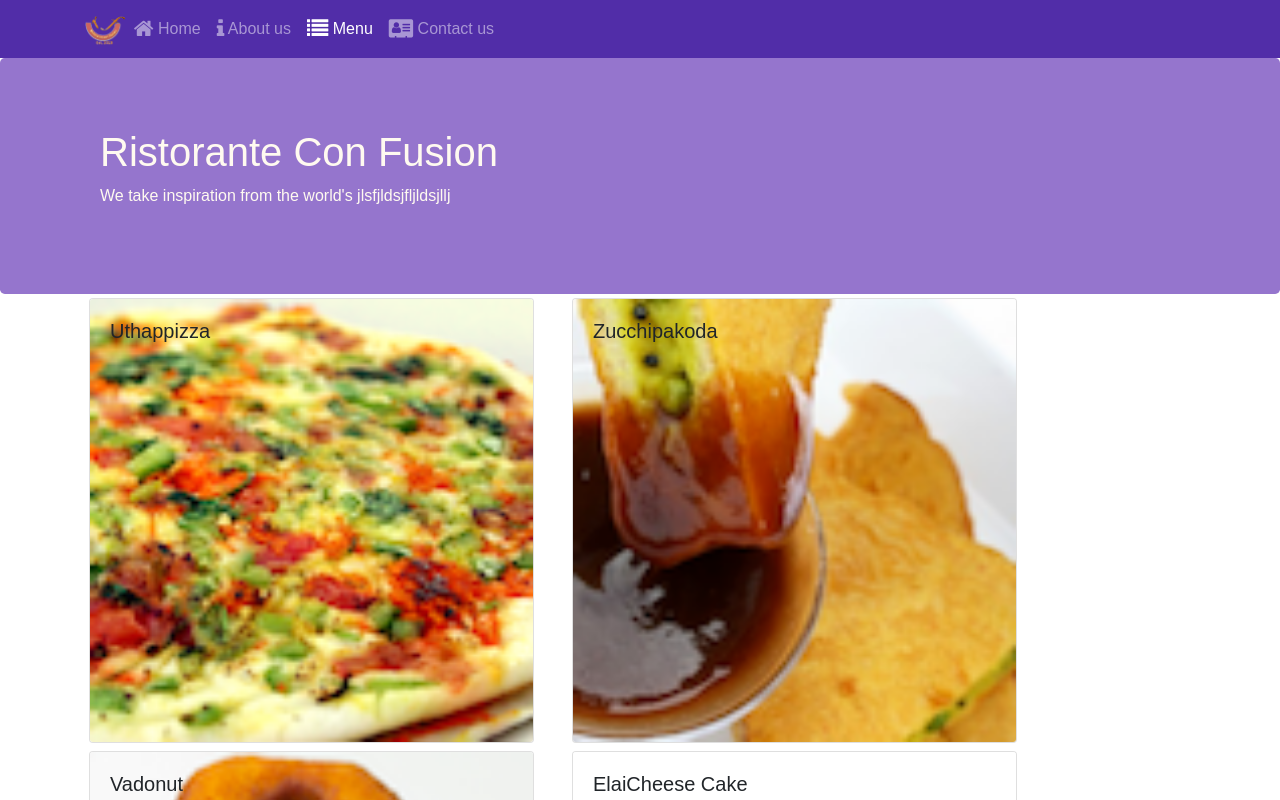
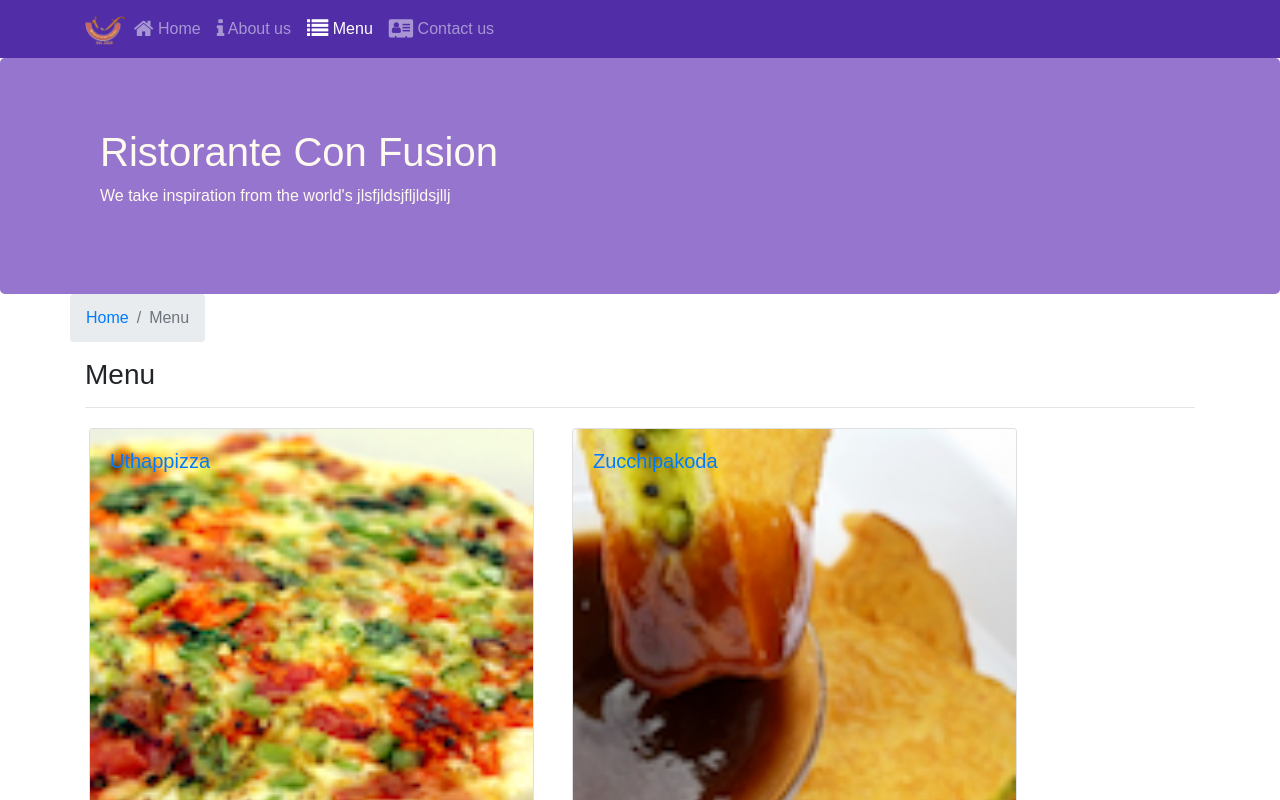
Before and after one commit to sagmulders/coursera-fewdwr, a React (Create React App) app: page /menu in a window 1280 px wide. Shown: the top 800 px of the page. Built offline with nearby package versions, Linux system fonts and the light colour scheme.

Commit message:
spa part 2

```diff
--- a/src/components/ContactComponent.js
+++ b/src/components/ContactComponent.js
@@ -1,11 +1,23 @@
 import React from 'react';
+import { Breadcrumb, BreadcrumbItem } from 'reactstrap';
+import { Link } from 'react-router-dom';
 
 function Contact(props) {
     return(
         <div className="container">
+            <div classname="row">
+                <Breadcrumb>
+                    <BreadcrumbItem><Link to='/home'>Home</Link></BreadcrumbItem>
+                    <BreadcrumbItem>Contact us</BreadcrumbItem>
+                </Breadcrumb>
+                <div className="col-12">
+                    <h3>Contact us</h3>
+                    <hr/>
+                </div>
+            </div>
             <div className="row row-content">
                 <div className="col-12">
-                <h3>Location Information</h3>
+                    <h3>Location Information</h3>
                 </div>
                 <div className="col-12 col-sm-4 offset-sm-1">
                         <h5>Our Address</h5>
--- a/src/components/DishDetailComponent.js
+++ b/src/components/DishDetailComponent.js
@@ -1,5 +1,6 @@
 import React from 'react';
-import { Card, CardImg, CardImgOverlay, CardText, CardBody, CardTitle } from 'reactstrap';
+import { Card, CardImg, CardImgOverlay, CardText, CardBody, CardTitle, Breadcrumb, BreadcrumbItem } from 'reactstrap';
+import { Link } from 'react-router-dom';
 
     function RenderDish({dish}) {
         return (
@@ -40,11 +41,21 @@
             return (
                 <div className="container">
                     <div className="row">
+                        <Breadcrumb>
+                            <BreadcrumbItem><Link to='/menu'>Menu</Link></BreadcrumbItem>
+                            <BreadcrumbItem active>{props.dish.name}</BreadcrumbItem>
+                        </Breadcrumb>
+                        <div className="col-12">
+                            <h3>{props.dish.name}</h3>
+                            <hr/>
+                        </div>
+                    </div>
+                    <div className="row">
                         <div className="col-12 col-md-5 m-1">
                             <RenderDish dish={props.dish} />
                         </div>
                         <div className="col-12 col-md-5 m-1">
-                            <RenderComments comments={props.dish.comments} />
+                            <RenderComments comments={props.comments} />
                         </div>
                     </div>
                 </div>
--- a/src/components/MainComponent.js
+++ b/src/components/MainComponent.js
@@ -37,12 +37,22 @@
             );
         }
 
+        const DishWithId = ({match}) => {
+            return (
+                <DishDetail
+                dish={this.state.dishes.filter(dish => dish.id === parseInt(match.params.dishId, 10))[0]}
+                comments={this.state.comments.filter(comment => comment.dishId === parseInt(match.params.dishId, 10))}
+                    />
+            );
+        }
+
         return (
             <div>
                 <Header />
                 <Switch>
                     <Route path="/home" component={HomePage} />
                     <Route exact path="/menu" component={() => <Menu dishes={this.state.dishes} />} />
+                    <Route path="/menu/:dishId" component={DishWithId} />
                     <Route exact path="/contactus" component={Contact} />
                     <Redirect to="/home" />
                 </Switch>
--- a/src/components/MenuComponent.js
+++ b/src/components/MenuComponent.js
@@ -1,13 +1,16 @@
 import React from 'react';
-import { Card, CardImg, CardImgOverlay, CardText, CardBody, CardTitle } from 'reactstrap';
+import { Card, CardImg, CardImgOverlay, CardTitle, Breadcrumb, BreadcrumbItem } from 'reactstrap';
+import { Link } from 'react-router-dom';
 
-function RenderMenuItem({ dish, onClick }) {
+function RenderMenuItem ({dish, onClick}) {
     return (
-        <Card onClick={() => onClick(dish.id)}>
-            <CardImg width="100%" src={dish.image} alt={dish.name} />
-            <CardImgOverlay>
-                <CardTitle>{dish.name}</CardTitle>
-            </CardImgOverlay>
+        <Card>
+            <Link to={`/menu/${dish.id}`} >
+                <CardImg width="100%" src={dish.image} alt={dish.name} />
+                <CardImgOverlay>
+                    <CardTitle>{dish.name}</CardTitle>
+                </CardImgOverlay>
+            </Link>
         </Card>
     );
 }
@@ -16,13 +19,23 @@
     const menu = props.dishes.map(dish => {
         return (
             <div key={dish.id} className="col-12 col-md-5 m-1">
-                <RenderMenuItem dish={dish} onClick={props.onClick} />
+                <RenderMenuItem dish={dish} />
             </div>
         )
     });
 
     return (
         <div className="container">
+            <div className="row">
+                <Breadcrumb>
+                    <BreadcrumbItem><Link to="/home">Home</Link></BreadcrumbItem>
+                    <BreadcrumbItem active>Menu</BreadcrumbItem>
+                </Breadcrumb>
+                <div className="col-12">
+                    <h3>Menu</h3>
+                    <hr />
+                </div>
+            </div>
             <div className="row">
                 {menu}
             </div>
```
Also changed, not shown: src/components/HomeComponent.js (+5 -6 lines).
